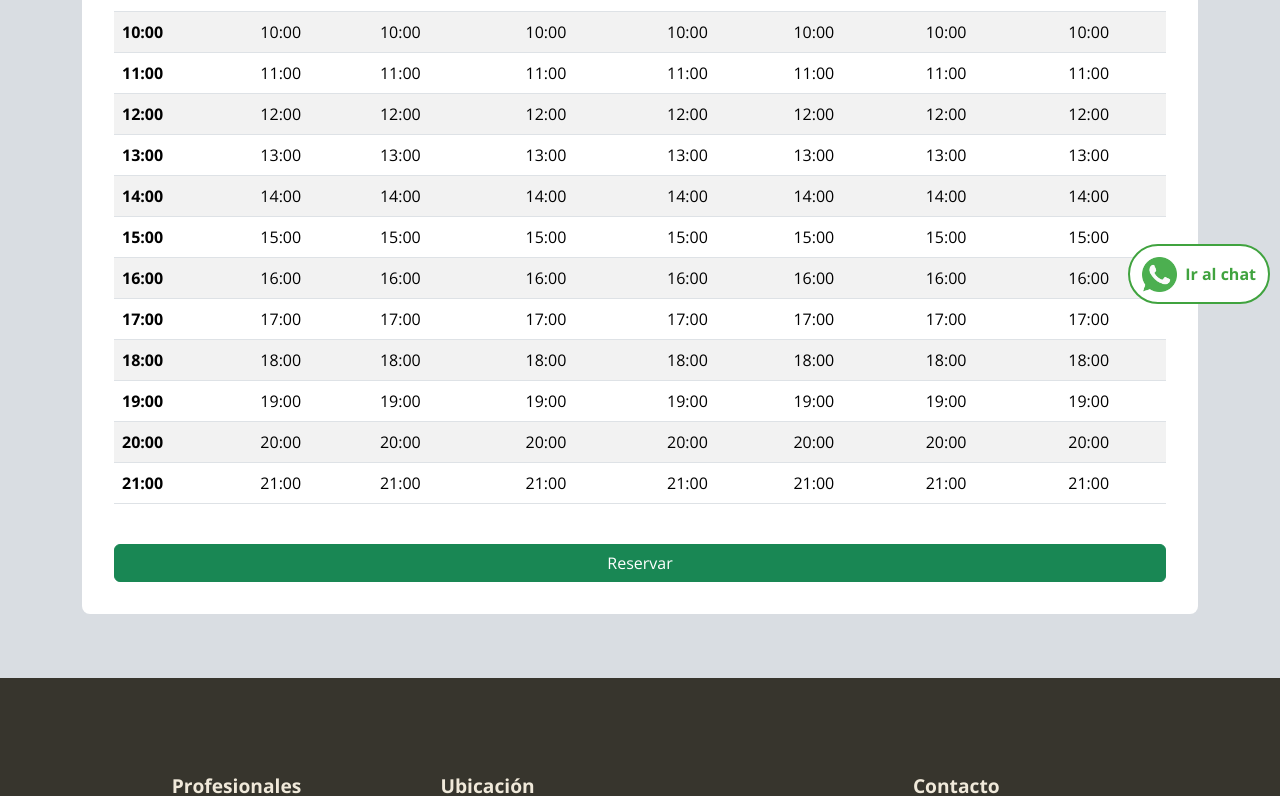
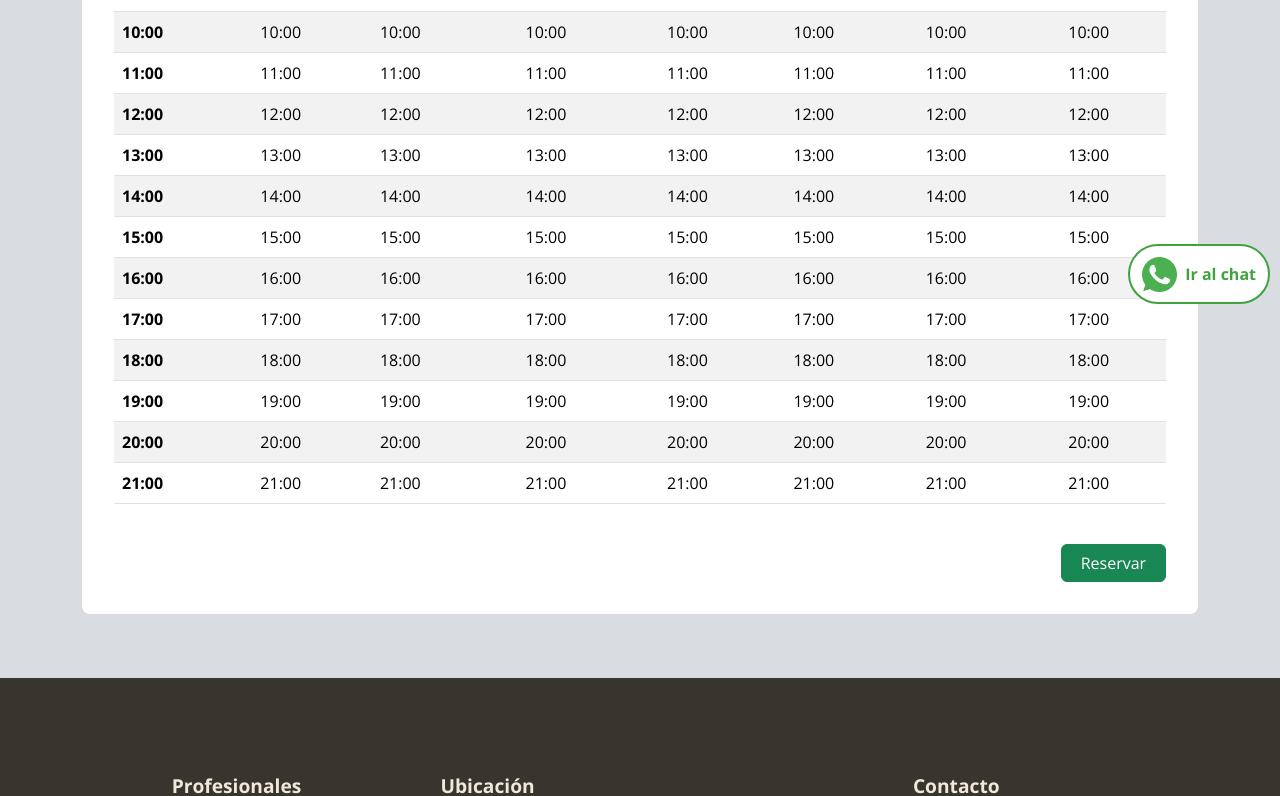
Before and after one commit to ssalinascalibar/espacio-box-noLogin, a React (Vite) app: page /agendar in a window 1280 px wide. Shown: the part 476-1272 px from the top of the page. Built offline with nearby package versions, Linux system fonts and the light colour scheme.

Commit message:
mod reservar button responsive in desktop

```diff
--- a/src/features/reserve/reserve.css
+++ b/src/features/reserve/reserve.css
@@ -41,3 +41,11 @@
     width: 100%;
 
 }
+
+@media screen and (min-width: 992px) {
+    #calendar #calendar-footer .btn{
+        width: 10%;
+
+    }
+
+}
```
